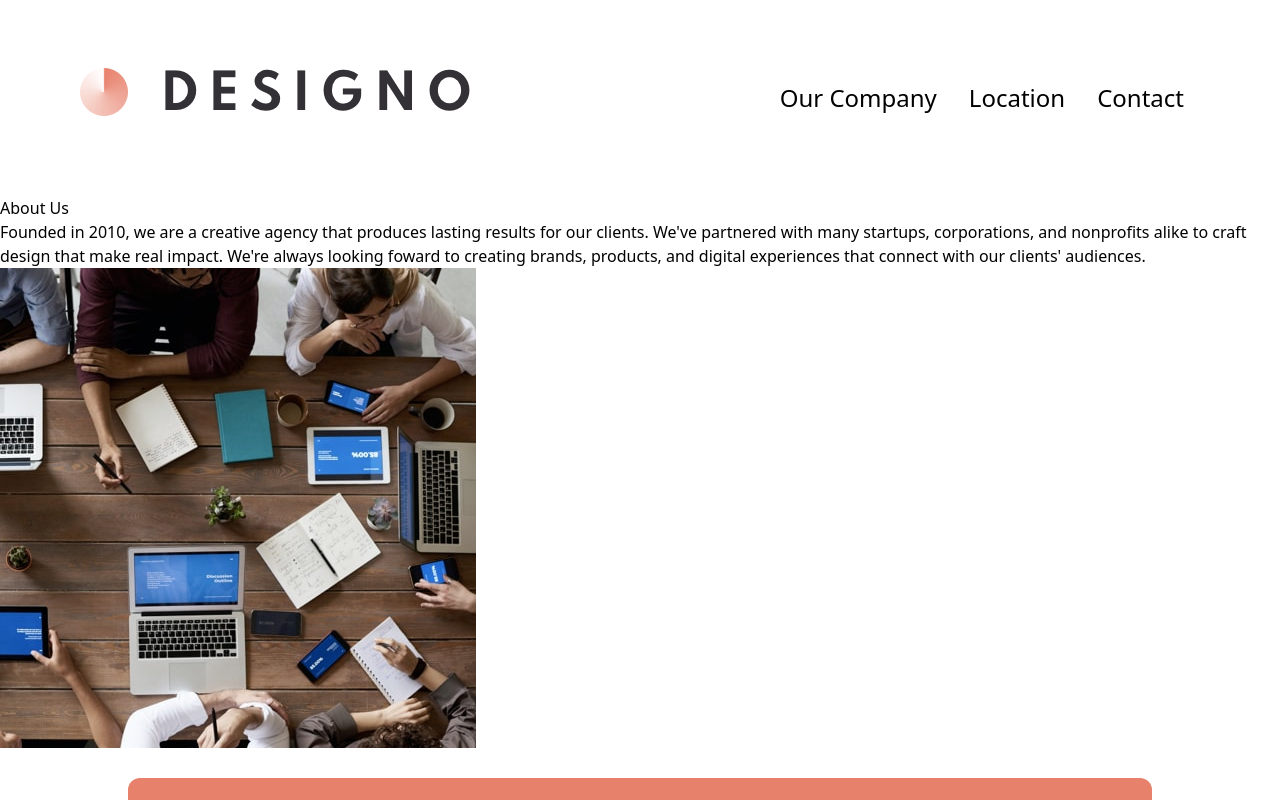
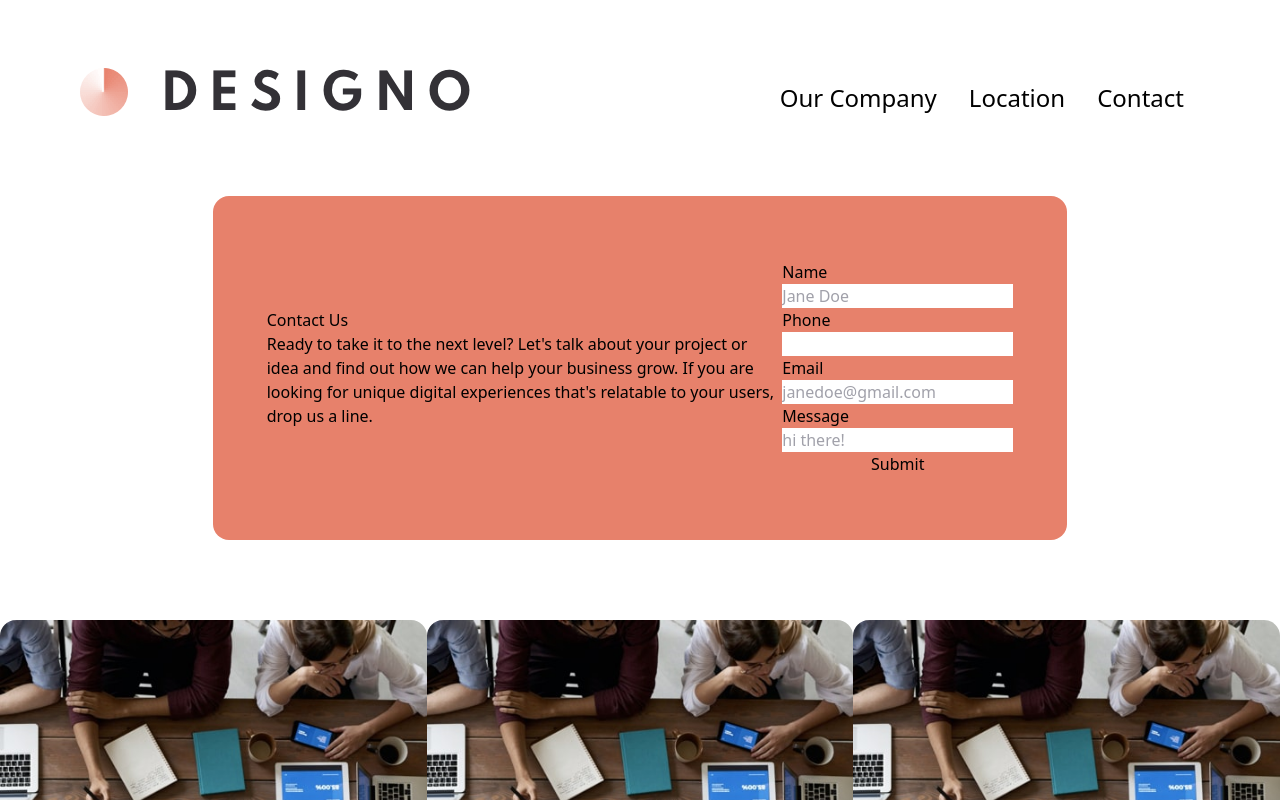
Before and after one commit to JustinJasa/designo, a Next.js app: page /contactus in a window 1280 px wide. Shown: the top 800 px of the page. Built offline with nearby package versions, Linux system fonts and the light colour scheme.

Commit message:
implementing contact-us functionlity

```diff
--- /dev/null
+++ b/components/ContactForm/ContactForm.js
@@ -0,0 +1,97 @@
+import React, { useRef } from 'react';
+import { Formik, Field, Form } from 'formik';
+import emailjs from 'emailjs-com';
+import { toast, ToastContainer } from 'react-toastify';
+import 'react-toastify/dist/ReactToastify.min.css';
+
+function ContactForm() {
+	const form = useRef();
+
+	const toastifySuccess = () => {
+		toast.success(
+			'Thanks for contacting me, I will get back to you as soon as possible 🦄',
+			{
+				position: 'top-center',
+				autoClose: 5000,
+				hideProgressBar,
+				closeOnClick: true,
+				draggable: true,
+				progress: undefined,
+			}
+		);
+
+		return <div></div>;
+	};
+
+	const SubmitForm = async () => {
+		emailjs
+			.sendForm(
+				'service_hduvm3e',
+				'template_9y1g20m',
+				form.current,
+				'user_FzVSNIzUlIvWV3s0n3053'
+			)
+			.then(
+				(result) => {
+					console.log(result.text);
+					form.current.reset();
+					toastifySuccess();
+				},
+				(error) => {
+					console.log(error.text);
+				}
+			);
+	};
+
+	return (
+		<div className="bg-peach flex flex-row justify-center self-center align-center items-center m-auto w-4/6 rounded-2xl px-10 py-16">
+			<div className="flex flex-col w-4/6">
+				<h2>Contact Us</h2>
+				<p>
+					Ready to take it to the next level? Let's talk about your project or
+					idea and find out how we can help your business grow. If you are
+					looking for unique digital experiences that's relatable to your users,
+					drop us a line.
+				</p>
+			</div>
+			<div>
+				<Formik
+					initialValues={{
+						name: '',
+						phone: '',
+						email: '',
+						message: '',
+					}}
+					onSubmit={SubmitForm}
+				>
+					<Form className="flex flex-col" ref={form}>
+						<label htmlFor="name">Name</label>
+						<Field id="name" name="name" placeholder="Jane Doe " />
+
+						<label htmlFor="phone">Phone</label>
+						<Field id="phone" name="phone" />
+
+						<label htmlFor="email">Email</label>
+						<Field id="email" name="email" placeholder="janedoe@gmail.com" />
+
+						<label htmlFor="message">Message</label>
+						<Field
+							id="message"
+							name="message"
+							placeholder="hi there!"
+							type="message"
+						/>
+						<button type="submit">Submit</button>
+					</Form>
+				</Formik>
+			</div>
+			<ToastContainer />
+		</div>
+	);
+}
+
+export default ContactForm;
+
+//service ID: service_hduvm3e
+//template ID: template_9y1g20m
+//user ID: user_FzVSNIzUlIvWV3s0n3053
--- a/components/footer/footer.js
+++ b/components/footer/footer.js
@@ -23,9 +23,11 @@ function footer() {
 					</p>
 				</div>
 				<div>
-					<button className="w-30 rounded-xl bg-white text-black text-lg p-5">
-						GET IN TOUCH
-					</button>
+					<Link href="/contactus">
+						<button className="w-30 rounded-xl bg-white text-black text-lg p-5">
+							GET IN TOUCH
+						</button>
+					</Link>
 				</div>
 			</section>
 			<section className="bg-black flex flex-col w-full justify-between py-12">
--- a/components/locations/locations.js
+++ b/components/locations/locations.js
@@ -4,7 +4,7 @@ import Hero from '../../public/assets/about/desktop/image-about-hero.jpg';
 
 function Locations() {
 	return (
-		<div className="flex flex-row m-auto w-4/5 text-center py-20">
+		<div className="flex flex-row justify-center text-center align-center self-center py-20">
 			<div>
 				<Image src={Hero} alt="Hero" className="rounded-2xl " />
 				<h3>Canada</h3>
--- a/pages/contactus.js
+++ b/pages/contactus.js
@@ -1,24 +1,14 @@
 import React from 'react';
 import Image from 'next/image';
 import Hero from '../public/assets/about/desktop/image-about-hero.jpg';
+import Locations from '../components/locations/locations';
+import ContactForm from '../components/ContactForm/ContactForm';
 
 function contactus() {
 	return (
 		<section>
-			<div>
-				<h2>About Us</h2>
-				<p>
-					Founded in 2010, we are a creative agency that produces lasting
-					results for our clients. We've partnered with many startups,
-					corporations, and nonprofits alike to craft design that make real
-					impact. We're always looking foward to creating brands, products, and
-					digital experiences that connect with our clients' audiences.
-				</p>
-				<Image src={Hero} alt="picture 1" />
-			</div>
-			<div></div>
-			<div></div>
-			<div></div>
+			<ContactForm />
+			<Locations />
 		</section>
 	);
 }
```
Also changed, not shown: package.json (+8 -5 lines), 2 other files (tests, documents, lock files or other folders).
